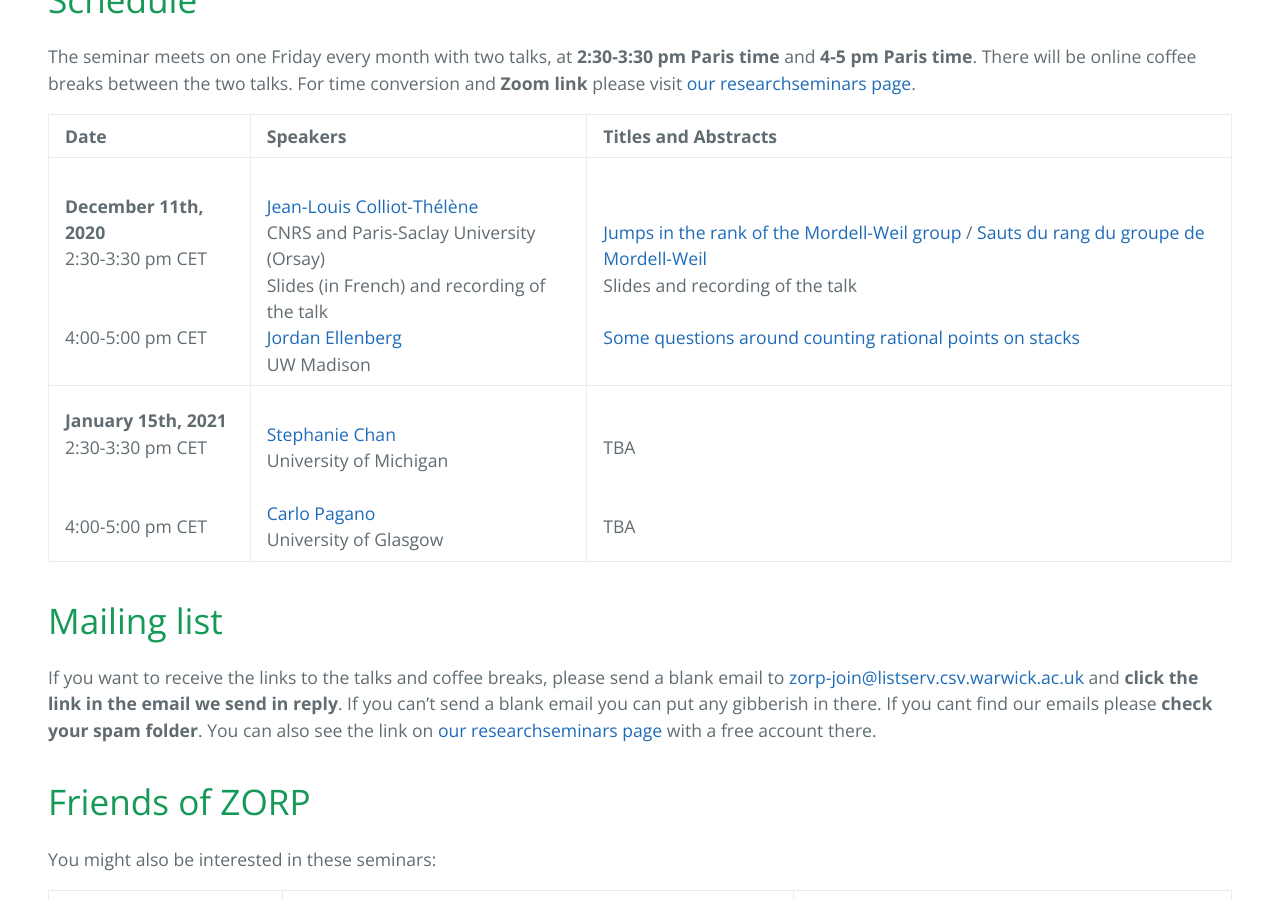
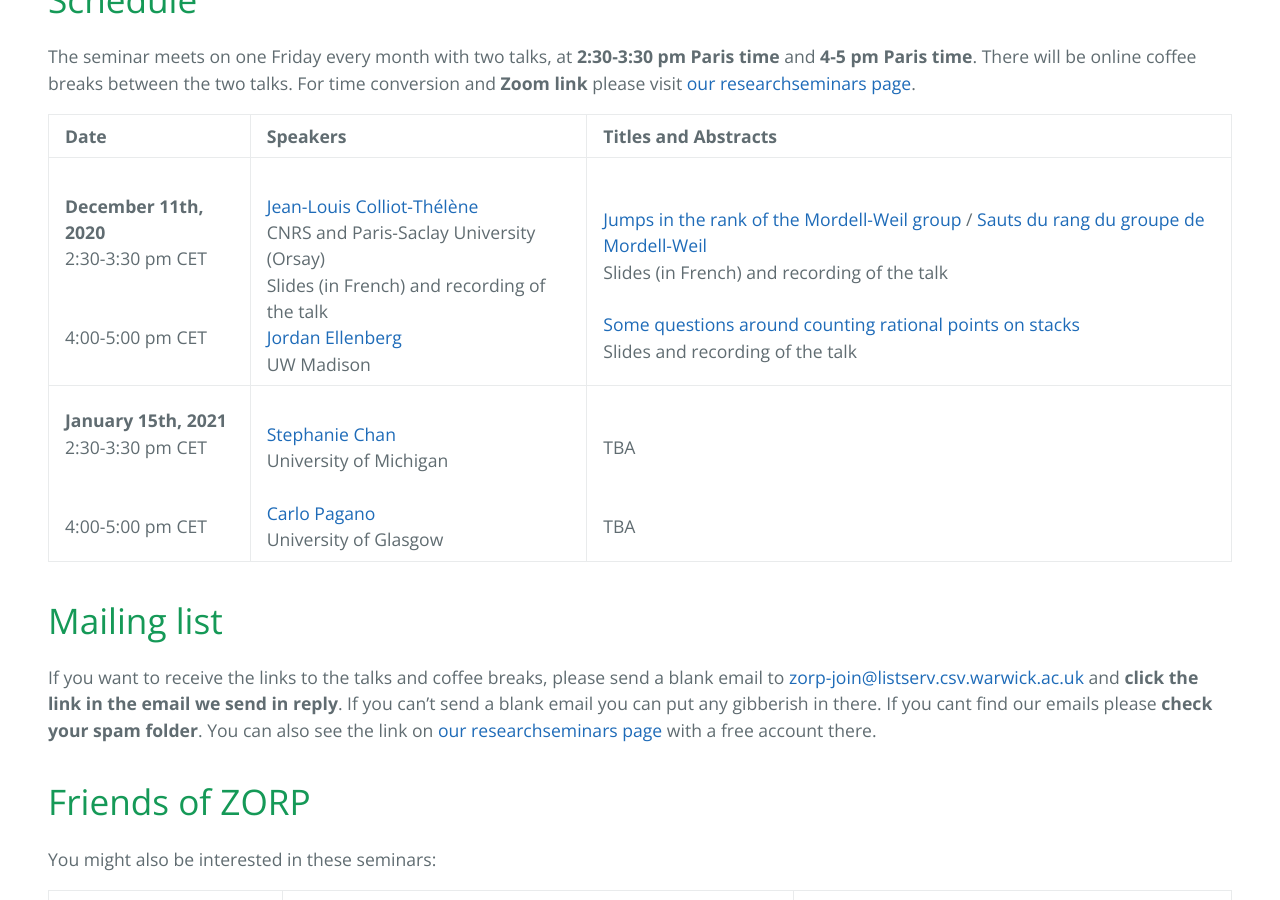
Before and after one commit to zoom-on-rational-points/zoom-on-rational-points.github.io, a Jekyll site: the page built from index.md, in a window 1280 px wide and 900 px high, scrolled down 714 px. Built offline with Jekyll 4.4.1, drawn with Linux system fonts in a browser that asks for light colours; our own code applies the rules of GitHub Pages for plain Markdown files.

Commit message:
Update index.md

```diff
--- a/index.md
+++ b/index.md
@@ -13,7 +13,7 @@
 
 | Date   | Speakers     | Titles and Abstracts |
 |:------------|:--------------|:------|
-| **December 11th, 2020** <br>2:30-3:30 pm CET <br><br> <br> 4:00-5:00 pm CET <br>| <br><a href="https://www.imo.universite-paris-saclay.fr/~colliot/">Jean-Louis Colliot-Thélène</a> <br> CNRS and Paris-Saclay University (Orsay) <br>Slides (in French) and recording of the talk<br>  <a href="https://www.math.wisc.edu/~ellenber/"> Jordan Ellenberg </a> <br> UW Madison| <br><a href="https://zoom-on-rational-points.github.io/abstractCT">Jumps in the rank of the Mordell-Weil group</a> / <a href="https://zoom-on-rational-points.github.io/resumeCT">Sauts du rang du groupe de Mordell-Weil</a> <br>Slides and recording of the talk<br><br><a href="https://zoom-on-rational-points.github.io/abstractJE">Some questions around counting rational points on stacks</a><br>|
+| **December 11th, 2020** <br>2:30-3:30 pm CET <br><br> <br> 4:00-5:00 pm CET <br>| <br><a href="https://www.imo.universite-paris-saclay.fr/~colliot/">Jean-Louis Colliot-Thélène</a> <br> CNRS and Paris-Saclay University (Orsay) <br>Slides (in French) and recording of the talk<br>  <a href="https://www.math.wisc.edu/~ellenber/"> Jordan Ellenberg </a> <br> UW Madison| <br><a href="https://zoom-on-rational-points.github.io/abstractCT">Jumps in the rank of the Mordell-Weil group</a> / <a href="https://zoom-on-rational-points.github.io/resumeCT">Sauts du rang du groupe de Mordell-Weil</a> <br>Slides (in French) and recording of the talk<br><br><a href="https://zoom-on-rational-points.github.io/abstractJE">Some questions around counting rational points on stacks</a><br>Slides and recording of the talk|
 | **January 15th, 2021** <br>2:30-3:30 pm CET <br><br> <br> 4:00-5:00 pm CET <br>| <br><a href ="http://www-personal.umich.edu/~ytchan/">Stephanie Chan</a> <br> University of Michigan <br><br>  <a href="http://guests.mpim-bonn.mpg.de/carlo.pagano90/"> Carlo Pagano </a> <br> University of Glasgow| <br>TBA <br><br><br>TBA<br>|
 
 
```
